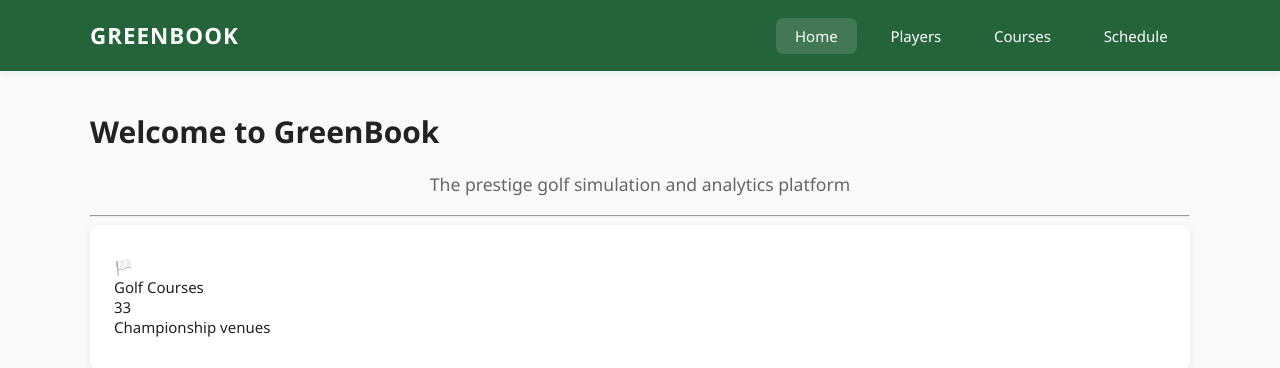
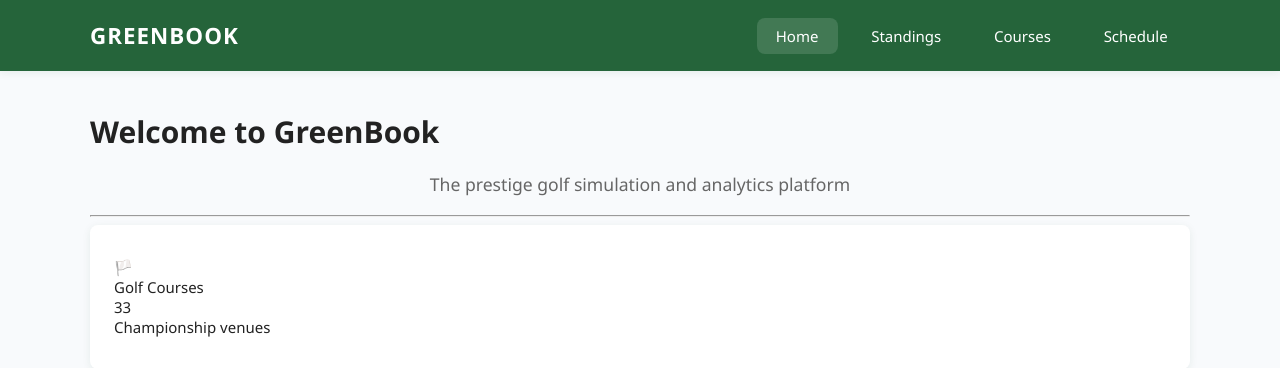
Before and after one commit to zt-robinson/GreenBook, a Flask app: page / in a window 1280 px wide. Shown: the top 368 px of the page. Run offline with Flask 3, Linux system fonts and the light colour scheme; data comes from the database, SQL or seed files in the repository.

Commit message:
Update base.html: UI/UX improvements and bug fixes

```diff
--- a/templates/base.html
+++ b/templates/base.html
@@ -84,7 +84,7 @@
             <a href="/" class="logo">GREENBOOK</a>
             <nav class="nav">
                 <a href="/" {% if request.path == '/' %}class="active"{% endif %}>Home</a>
-                <a href="/players" {% if request.path == '/players' %}class="active"{% endif %}>Players</a>
+                <a href="/players" {% if request.path == '/players' %}class="active"{% endif %}>Standings</a>
                 <a href="/courses" {% if request.path == '/courses' %}class="active"{% endif %}>Courses</a>
                 <a href="/schedule" {% if request.path == '/schedule' %}class="active"{% endif %}>Schedule</a>
             </nav>
```
